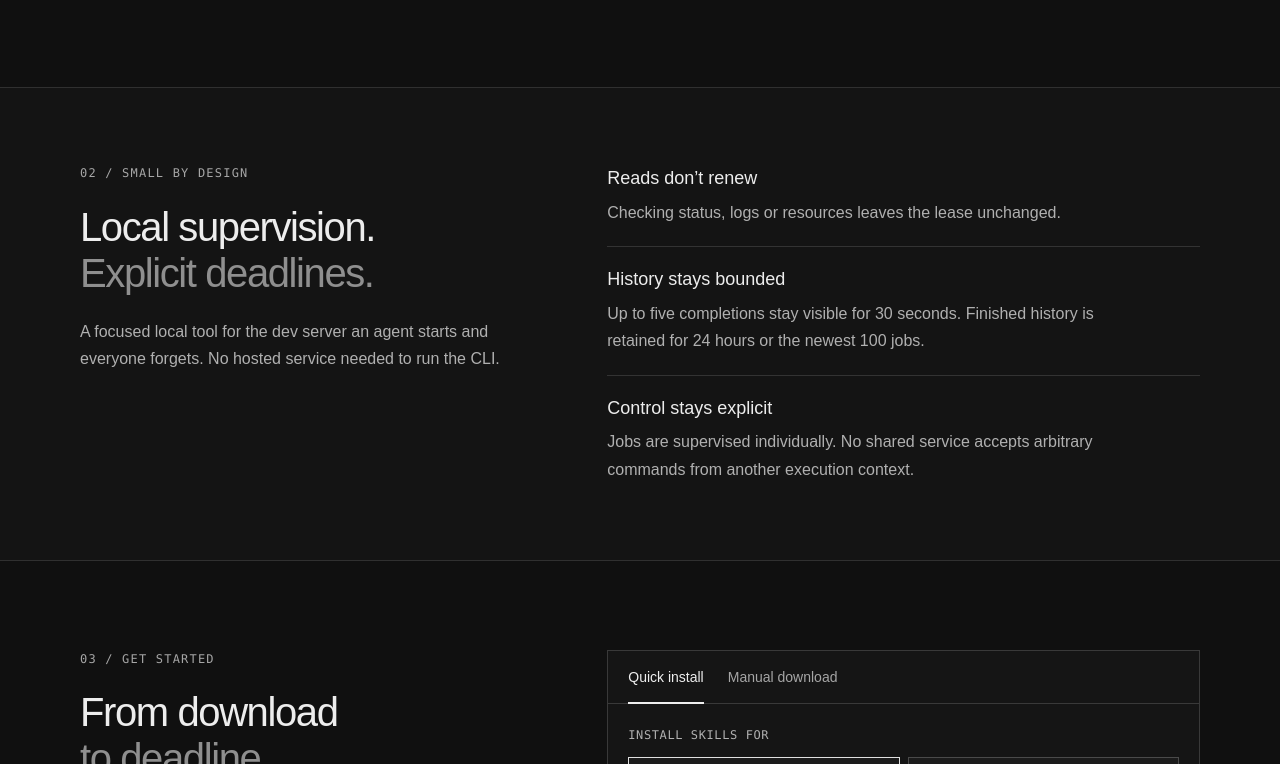
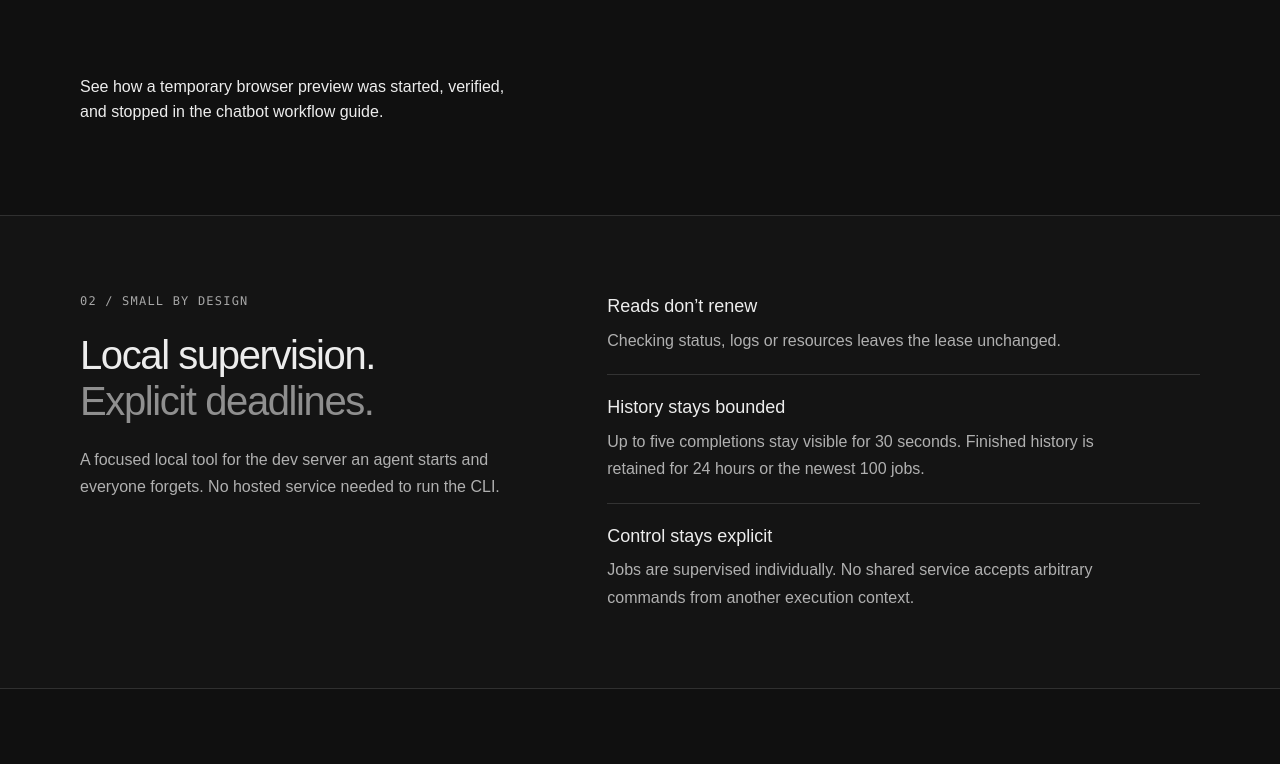
Before and after one commit to jaredchu/proclease, a plain HTML site: page website/dist/index.html in a window 1280 px wide. Shown: the part 1543-2307 px from the top of the page. Drawn offline with Linux system fonts and the light colour scheme.

Commit message:
Link the four-skill chatbot workflow guide
Co-authored-by: Codex <noreply@openai.com>

```diff
--- a/website/dist/index.html
+++ b/website/dist/index.html
@@ -113,6 +113,7 @@
         <li><div class="step-top"><span class="step-index mono">02</span><h3>See what’s alive</h3></div><p>One terminal view for deadlines, CPU and resident memory. Bounded logs and JSON keep later tool calls informed.</p><code>proclease watch</code></li>
         <li><div class="step-top"><span class="step-index mono">03</span><h3>Extend, stop, or expire</h3></div><p>Add time explicitly when work continues. Otherwise the deadline triggers TERM, then KILL after the shutdown grace.</p><code>proclease extend JOB_ID --by 1h</code></li>
       </ol>
+      <p>See how a temporary browser preview was started, verified, and stopped in the <a href="https://github.com/jaredchu/ai-workflow-chatbot#readme">chatbot workflow guide</a>.</p>
     </section>
 
     <section class="principles" aria-labelledby="principles-title"><div class="wrap principles-inner"><div><p class="eyebrow mono">02 / SMALL BY DESIGN</p><h2 id="principles-title">Local supervision. <span>Explicit deadlines.</span></h2><p>A focused local tool for the dev server an agent starts and everyone forgets. No hosted service needed to run the CLI.</p></div><dl class="contract"><div><dt>Reads don’t renew</dt><dd>Checking status, logs or resources leaves the lease unchanged.</dd></div><div><dt>History stays bounded</dt><dd>Up to five completions stay visible for 30 seconds. Finished history is retained for 24 hours or the newest 100 jobs.</dd></div><div><dt>Control stays explicit</dt><dd>Jobs are supervised individually. No shared service accepts arbitrary commands from another execution context.</dd></div></dl></div></section>
```
